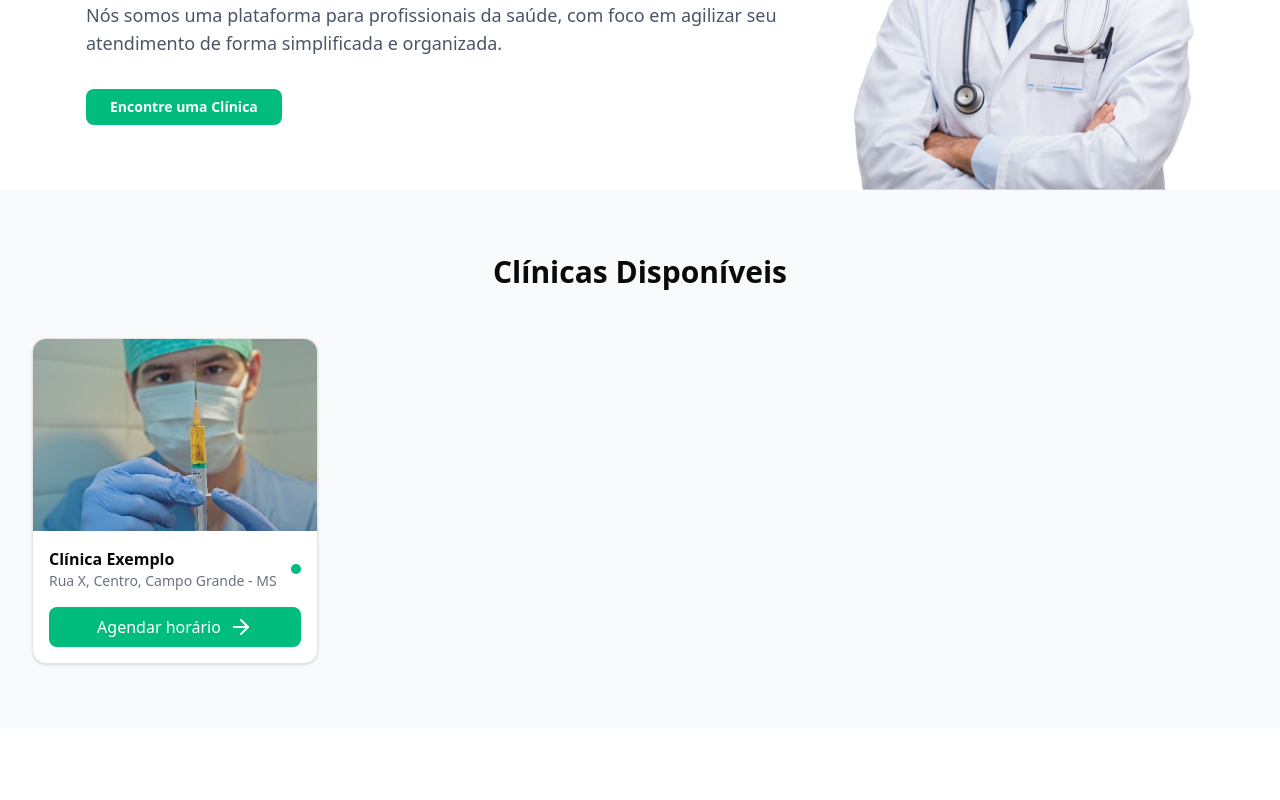
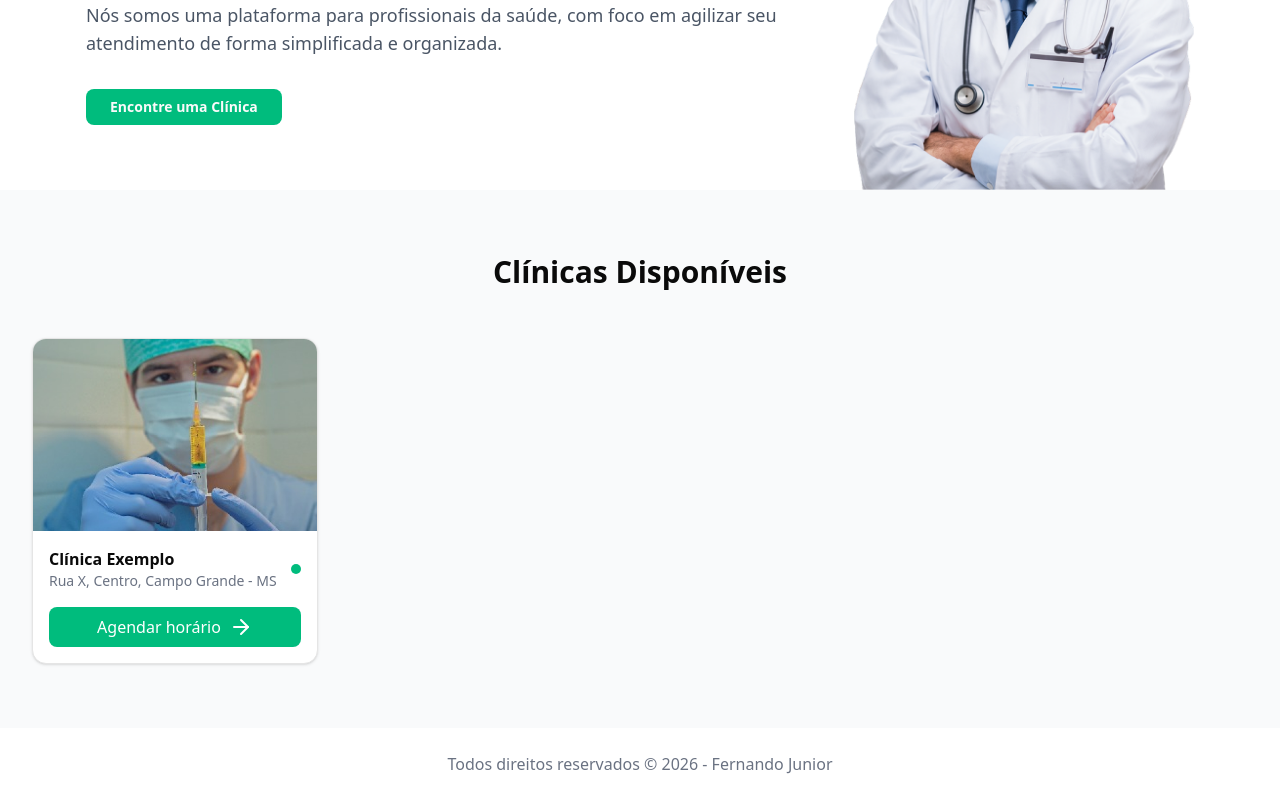
Before and after one commit to nandobfr85/odonto-pro, a Next.js app: page / in a window 1280 px wide. Shown: the part 321-1121 px from the top of the page. Before the commit the page ends 1049 px from the top, so only its background shows below. Built offline with nearby package versions, Linux system fonts and the light colour scheme.

Commit message:
feat: create footer component

```diff
--- /dev/null
+++ b/src/app/(public)/_components/Footer.tsx
@@ -0,0 +1,9 @@
+export function Footer() {
+  return (
+    <footer className="py-6 text-center text-gray-500 text-sm md:text-base">
+      <p>
+        Todos direitos reservados © {new Date().getFullYear()} - Fernando Junior
+      </p>
+    </footer>
+  );
+}
--- a/src/app/(public)/page.tsx
+++ b/src/app/(public)/page.tsx
@@ -1,3 +1,4 @@
+import { Footer } from "./_components/Footer";
 import { Header } from "./_components/Header";
 import { Hero } from "./_components/Hero";
 import { Professionals } from "./_components/Professionals";
@@ -9,6 +10,7 @@
       <div>
         <Hero />
         <Professionals />
+        <Footer />
       </div>
     </div>
   );
```
